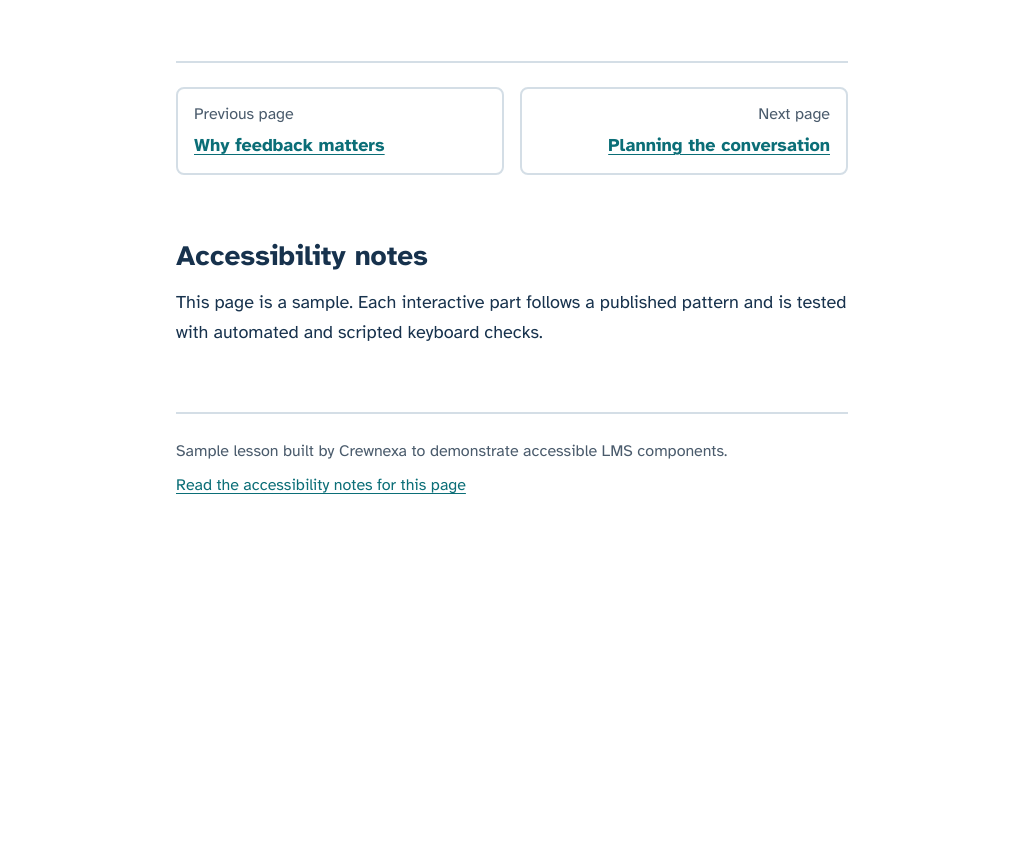
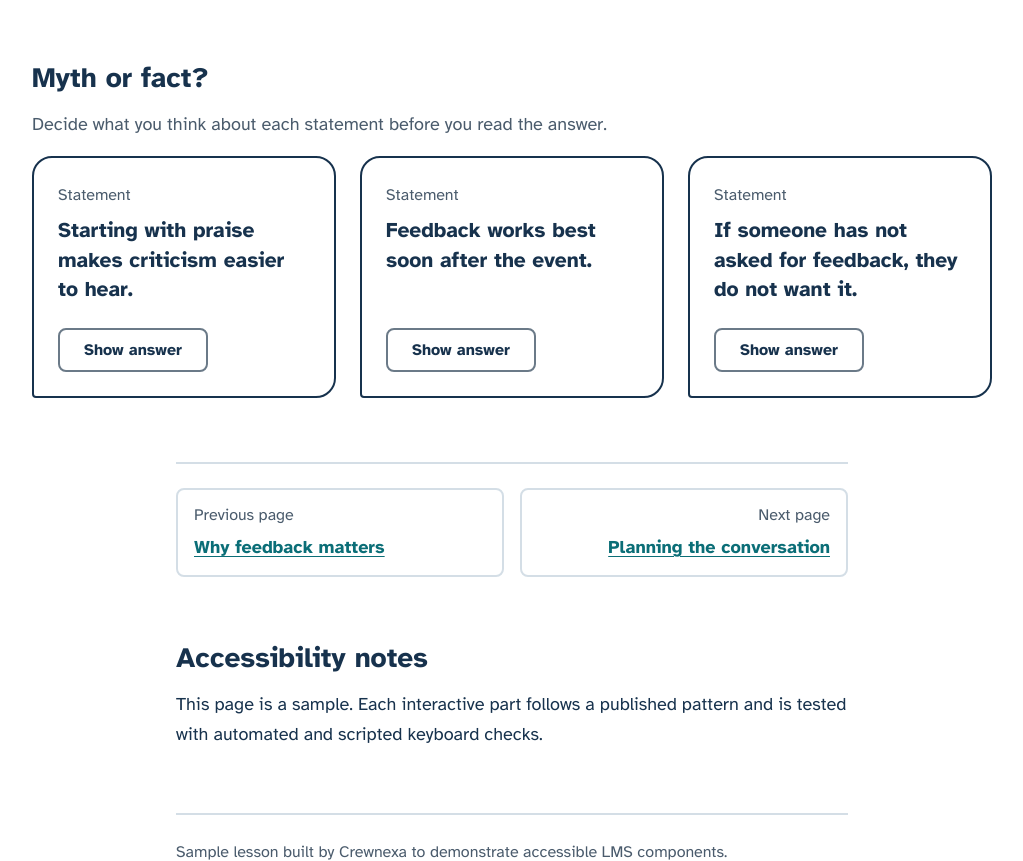
Before and after one commit to Mudassar-zafar/accessible-lesson-demo, a website: page index.html in a window 1280 px wide. Shown: the part 1631-2492 px from the top of the page, without its empty margins (128-1151 px from the left). Before the commit the page ends 2193 px from the top, so only its background shows below. Drawn offline with Linux system fonts and the light colour scheme.

Commit message:
Add flip cards component
One native button per card named for its action, for example
'Show answer: feedback works best soon after the event'. Only the
current face is rendered, so text reflows at any size. The turn
animation runs only with prefers-reduced-motion: no-preference.
Without JavaScript both faces show, labelled Statement and Answer.

Also drops aria-labelledby from plain content sections so the page
does not expose a region landmark for every section.

```diff
--- a/css/lesson.css
+++ b/css/lesson.css
@@ -689,6 +689,81 @@
   margin-bottom: var(--cnx-space-2);
 }
 
+/* Flip cards: the only cards on the page, shaped like speech bubbles. */
+.cnx-lesson .cnx-flips {
+  display: grid;
+  grid-template-columns: repeat(auto-fit, minmax(min(100%, 16rem), 1fr));
+  gap: var(--cnx-space-5);
+  padding: 0;
+  list-style: none;
+}
+
+.cnx-lesson .cnx-flips > li + li {
+  margin-top: 0;
+}
+
+.cnx-lesson .cnx-flip {
+  display: flex;
+  flex-direction: column;
+  gap: var(--cnx-space-5);
+  padding: var(--cnx-space-5);
+  border: 2px solid var(--cnx-ink);
+  border-radius: var(--cnx-radius-large) var(--cnx-radius-large) var(--cnx-radius-large) var(--cnx-space-1);
+  color: var(--cnx-ink);
+  background: var(--cnx-paper);
+  perspective: 60rem;
+}
+
+.cnx-lesson .cnx-flip[data-side="back"] {
+  --cnx-focus: var(--cnx-marigold);
+  color: var(--cnx-paper);
+  background: var(--cnx-ink);
+}
+
+.cnx-lesson .cnx-flip__face {
+  flex: 1 0 auto;
+}
+
+.cnx-lesson .cnx-flips:not([data-cnx-ready]) .cnx-flip__face--back {
+  padding-top: var(--cnx-space-4);
+  border-top: 2px solid var(--cnx-line);
+}
+
+.cnx-lesson .cnx-flip__label {
+  margin-bottom: var(--cnx-space-2);
+  font-size: var(--cnx-text-small);
+  color: var(--cnx-slate);
+}
+
+.cnx-lesson .cnx-flip[data-side="back"] .cnx-flip__label {
+  color: var(--cnx-mist-ink);
+}
+
+.cnx-lesson .cnx-flip__text {
+  font-size: 1.3125rem;
+  font-weight: 700;
+  line-height: 1.4;
+}
+
+.cnx-lesson .cnx-flip__verdict {
+  margin-bottom: var(--cnx-space-2);
+  font-size: var(--cnx-h2);
+  font-weight: 700;
+  line-height: 1.1;
+}
+
+.cnx-lesson .cnx-flip[data-side="back"] .cnx-flip__verdict {
+  color: var(--cnx-marigold);
+}
+
+.cnx-lesson .cnx-flip__toggle {
+  align-self: flex-start;
+}
+
+.cnx-lesson .cnx-flip[data-side="back"] .cnx-flip__toggle {
+  border-color: var(--cnx-paper);
+}
+
 /* MOTION: every transition and animation lives in the block below. */
 @media (prefers-reduced-motion: no-preference) {
   .cnx-lesson .cnx-btn,
@@ -708,6 +783,28 @@
   .cnx-lesson .cnx-accordion__icon,
   .cnx-lesson .cnx-accordion__icon-down {
     transition: transform 0.2s ease, background-color 0.2s ease, color 0.2s ease;
+  }
+
+  /* A face starts this animation each time it goes from hidden to shown,
+     but only after the learner has turned the card once. */
+  .cnx-lesson .cnx-flip[data-turned] .cnx-flip__face {
+    animation: cnx-flip-in 0.35s ease-out;
+  }
+
+  .cnx-lesson .cnx-flip {
+    transition: background-color 0.35s ease, color 0.35s ease;
+  }
+
+  @keyframes cnx-flip-in {
+    from {
+      opacity: 0;
+      transform: rotateY(-80deg);
+    }
+
+    to {
+      opacity: 1;
+      transform: none;
+    }
   }
 }
 
--- a/index.html
+++ b/index.html
@@ -39,7 +39,7 @@
           </div>
         </div>
 
-        <section class="cnx-section" aria-labelledby="objectives-title">
+        <section class="cnx-section">
           <h2 id="objectives-title">What you will be able to do</h2>
           <p>By the end of this page you will be able to:</p>
           <ol class="cnx-objectives">
@@ -49,7 +49,7 @@
           </ol>
         </section>
 
-        <section class="cnx-section" aria-labelledby="parts-title">
+        <section class="cnx-section">
           <h2 id="parts-title">Four parts of useful feedback</h2>
           <p class="cnx-section__lead">Use the parts in this order. Each one answers a question the other person is already asking.</p>
           <div class="cnx-accordion" data-cnx="accordion">
@@ -76,7 +76,7 @@
           </div>
         </section>
 
-        <section class="cnx-section" aria-labelledby="approaches-title">
+        <section class="cnx-section">
           <h2 id="approaches-title">Same situation, three approaches</h2>
           <p class="cnx-section__lead">A teammate sent the monthly report a day late, and two charts used last year's figures. Here is the same message delivered three ways.</p>
           <div class="cnx-tabs" data-cnx="tabs" data-label="Same situation, three approaches">
@@ -98,7 +98,45 @@
           </div>
         </section>
 
-        <!-- component:flipcards -->
+        <section class="cnx-section cnx-section--wide">
+          <h2 id="myths-title">Myth or fact?</h2>
+          <p class="cnx-section__lead">Decide what you think about each statement before you read the answer.</p>
+          <ul class="cnx-flips" data-cnx="flipcards">
+            <li class="cnx-flip" data-topic="praise first makes criticism easier to hear">
+              <div class="cnx-flip__face cnx-flip__face--front">
+                <p class="cnx-flip__label">Statement</p>
+                <p class="cnx-flip__text">Starting with praise makes criticism easier to hear.</p>
+              </div>
+              <div class="cnx-flip__face cnx-flip__face--back">
+                <p class="cnx-flip__label">Answer</p>
+                <p class="cnx-flip__verdict">Myth</p>
+                <p>People learn to wait for the "but", so the praise stops counting. Give praise and correction separately, each with its own specifics.</p>
+              </div>
+            </li>
+            <li class="cnx-flip" data-topic="feedback works best soon after the event">
+              <div class="cnx-flip__face cnx-flip__face--front">
+                <p class="cnx-flip__label">Statement</p>
+                <p class="cnx-flip__text">Feedback works best soon after the event.</p>
+              </div>
+              <div class="cnx-flip__face cnx-flip__face--back">
+                <p class="cnx-flip__label">Answer</p>
+                <p class="cnx-flip__verdict">Fact</p>
+                <p>Details are still fresh for both of you, so the conversation stays on specifics instead of impressions.</p>
+              </div>
+            </li>
+            <li class="cnx-flip" data-topic="people who do not ask for feedback do not want it">
+              <div class="cnx-flip__face cnx-flip__face--front">
+                <p class="cnx-flip__label">Statement</p>
+                <p class="cnx-flip__text">If someone has not asked for feedback, they do not want it.</p>
+              </div>
+              <div class="cnx-flip__face cnx-flip__face--back">
+                <p class="cnx-flip__label">Answer</p>
+                <p class="cnx-flip__verdict">Myth</p>
+                <p>Most people want to know how they are doing. Ask first, for example "Can I share an observation about the meeting?", so they can choose the moment.</p>
+              </div>
+            </li>
+          </ul>
+        </section>
 
         <!-- component:carousel -->
 
@@ -115,7 +153,7 @@
           </a>
         </nav>
 
-        <section class="cnx-section cnx-notes" id="accessibility-notes" aria-labelledby="notes-title">
+        <section class="cnx-section cnx-notes" id="accessibility-notes">
           <h2 id="notes-title">Accessibility notes</h2>
           <p>This page is a sample. Each interactive part follows a published pattern and is tested with automated and scripted keyboard checks.</p>
         </section>
@@ -129,6 +167,7 @@
 
     <script src="js/accordion.js"></script>
     <script src="js/tabs.js"></script>
+    <script src="js/flipcard.js"></script>
     <script src="js/init.js"></script>
   </body>
 </html>
--- /dev/null
+++ b/js/flipcard.js
@@ -0,0 +1,60 @@
+/*
+  Flip cards. There is no ARIA pattern for flip cards, so this follows the
+  approach in TPGi's "Creating a truly accessible flip card": one real button
+  per card, no aria-pressed or aria-expanded, and only one face rendered at a
+  time so text reflows when it is resized.
+  Markup without JavaScript: both faces visible, labelled "Statement" and "Answer".
+  The button name states the action ("Show answer: ..."), changes after each
+  turn, and focus stays on it. The face that just appeared sits directly
+  before the button in reading order.
+*/
+(function () {
+  'use strict';
+
+  const ns = (window.CnxLesson = window.CnxLesson || {});
+
+  function setSide(card, parts, side) {
+    const showBack = side === 'back';
+    card.setAttribute('data-side', side);
+    parts.front.hidden = showBack;
+    parts.back.hidden = !showBack;
+    parts.action.textContent = showBack ? 'Show statement' : 'Show answer';
+  }
+
+  function enhance(card) {
+    const front = card.querySelector('.cnx-flip__face--front');
+    const back = card.querySelector('.cnx-flip__face--back');
+    const topic = card.getAttribute('data-topic');
+    if (!front || !back || !topic) {
+      throw new Error('each .cnx-flip needs a front face, a back face and data-topic');
+    }
+
+    const button = document.createElement('button');
+    button.type = 'button';
+    button.className = 'cnx-btn cnx-btn--quiet cnx-flip__toggle';
+
+    const action = document.createElement('span');
+    const hint = document.createElement('span');
+    hint.className = 'cnx-vh';
+    hint.textContent = ': ' + topic;
+    button.appendChild(action);
+    button.appendChild(hint);
+
+    const parts = { front: front, back: back, action: action };
+    setSide(card, parts, 'front');
+    card.appendChild(button);
+
+    button.addEventListener('click', function () {
+      card.setAttribute('data-turned', '');
+      setSide(card, parts, card.getAttribute('data-side') === 'back' ? 'front' : 'back');
+    });
+  }
+
+  ns.FlipCards = function (root) {
+    const cards = root.querySelectorAll('.cnx-flip');
+    if (!cards.length) {
+      throw new Error('no .cnx-flip cards found');
+    }
+    Array.prototype.forEach.call(cards, enhance);
+  };
+})();
```
